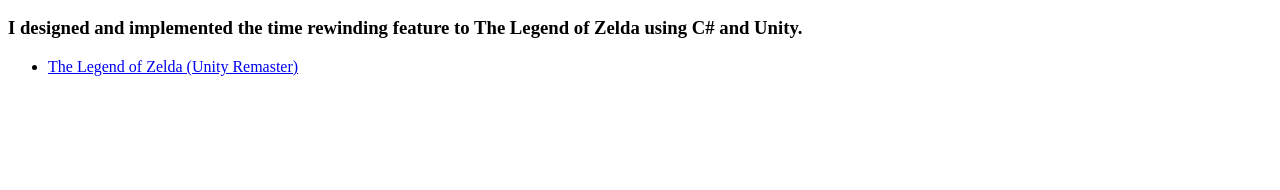
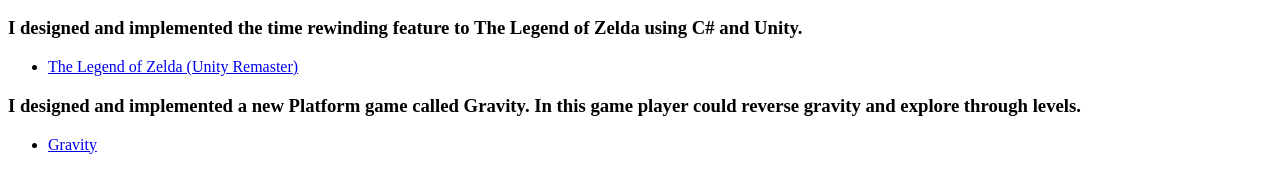
Before and after one commit to Yi-21/Portfolio, a plain HTML site: page index.html in a window 1280 px wide. Shown: the part 96-286 px from the top of the page. Drawn offline with Linux system fonts and the light colour scheme.

Commit message:
Update index.html

```diff
--- a/index.html
+++ b/index.html
@@ -12,5 +12,12 @@
 <li><a href="https://royuuy.itch.io/zelda">The Legend of Zelda (Unity Remaster)</a></li>
 </ul>
 
+<h3>I designed and implemented a new Platform game called Gravity. In this game player could reverse gravity and explore through levels.</h3>
+
+<!-- TODO: Erase one of these two. Replace the 'href' link below with a link to your WebGL build page. -->
+<ul>
+<li><a href="https://royuuy.itch.io/gravity">Gravity</a></li>
+</ul>
+
 <!-- TIP: Rename this file "index.html", and it will become the default landing page whenever someone navigates their browser to your domain. -->
 </html>
```
